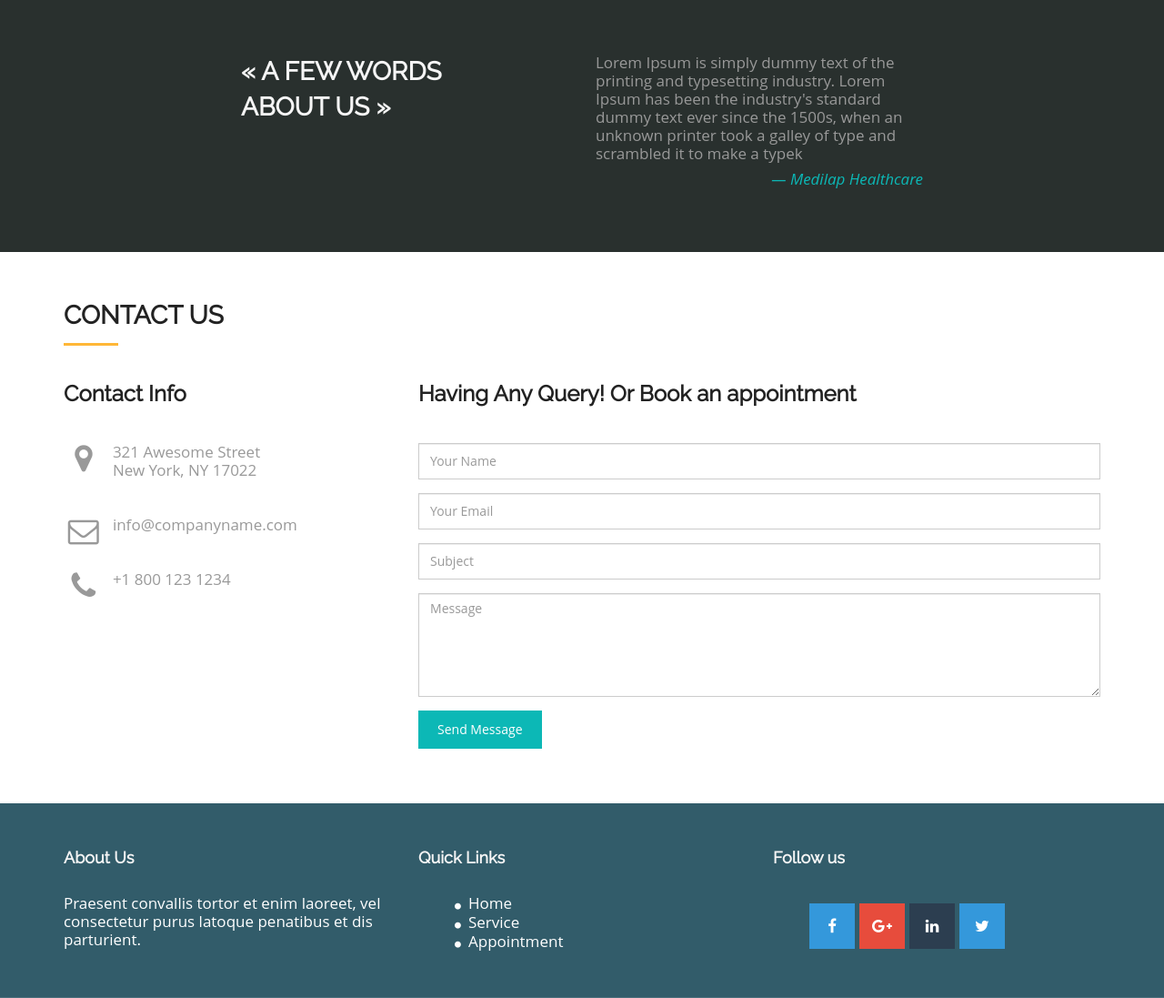
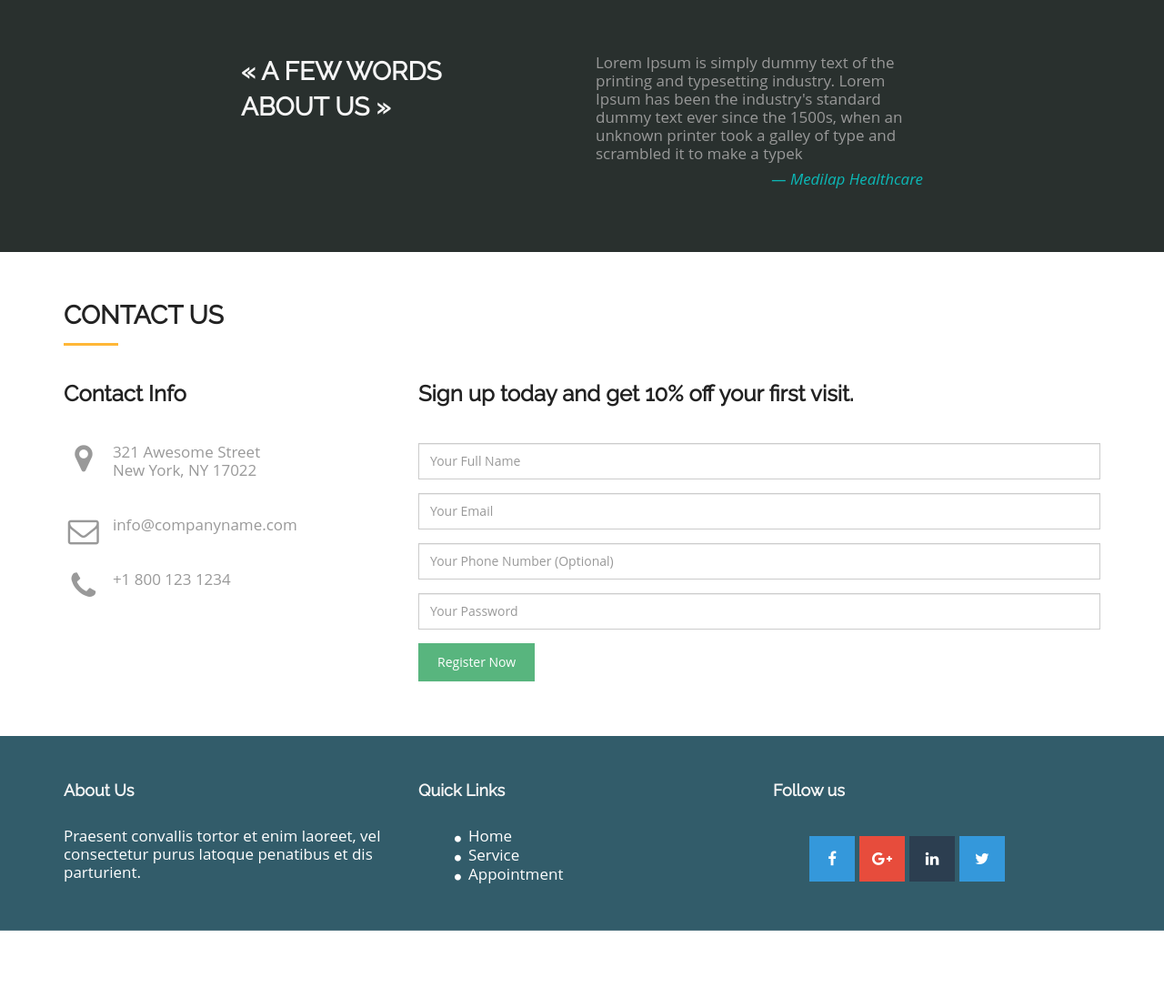
Before and after one commit to gabrielaparra/js-woof, a Node server app: page / in a window 1280 px wide. Shown: the part 2966-4063 px from the top of the page at 91% size. After the commit the page ends 3989 px from the top, so only its background shows below. Run offline with Node 20, Linux system fonts and the light colour scheme; some libraries are stand-ins or nearby versions.

Commit message:
modified signup form and display

```diff
--- a/models/user-model.js
+++ b/models/user-model.js
@@ -15,6 +15,7 @@ const userSchema = new Schema({
     type: String,
     required: true,
   },
+  phoneNumber: { type: String },
   encryptedPassword: {
     type: String,
     required: true,
--- a/public/stylesheets/style.css
+++ b/public/stylesheets/style.css
@@ -375,12 +375,18 @@ contact us
 .space {
     margin-top: 40px;
 }
-.btn-form, .btn-form:hover, .btn-form:focus {
-    background-color: #0cb8b6;
+.btn-form {
+    background-color: rgba(70, 173, 112, 0.9);
     color: #fff;
     border-radius: 0px;
     padding: 10px 20px;
 }
+
+.btn-form:hover, .btn-form:focus {
+	color: #fff;
+	background-color: rgba(255, 183, 55, 0.9);
+}
+
 .br-radius-zero {
     border-radius: 0px;
 }
--- a/views/index.ejs
+++ b/views/index.ejs
@@ -336,32 +336,33 @@
 			    </div>
 				<div class="col-md-8 col-sm-8 marb20">
 					<div class="contact-info">
-							<h3 class="cnt-ttl">Having Any Query! Or Book an appointment</h3>
+							<h3 class="cnt-ttl">Sign up today and get 10% off your first visit.</h3>
 							<div class="space"></div>
 	            <div id="sendmessage">Your message has been sent. Thank you!</div>
               <div id="errormessage"></div>
-							<form action="" method="post" role="form" class="contactForm">
+							<!-- SIGNUP FORM -->
+							<form action="/" method="post" role="form" id="signup" class="contactForm">
 						    <div class="form-group">
-                                    <input type="text" name="name" class="form-control br-radius-zero" id="name" placeholder="Your Name" data-rule="minlen:4" data-msg="Please enter at least 4 chars" />
+	                <input type="text" name="signupFullName" class="form-control br-radius-zero" id="name" placeholder="Your Full Name" data-rule="minlen:4" data-msg="Please enter at least 4 characters" />
 	                <div class="validation"></div>
 	              </div>
 	              <div class="form-group">
-                                    <input type="email" class="form-control br-radius-zero" name="email" id="email" placeholder="Your Email" data-rule="email" data-msg="Please enter a valid email" />
+	                <input type="email" class="form-control br-radius-zero" name="signupEmail" id="email" placeholder="Your Email" data-rule="email" data-msg="Please enter a valid email address" />
 	                <div class="validation"></div>
 	              </div>
 								<div class="form-group">
-                                    <input type="text" class="form-control br-radius-zero" name="subject" id="subject" placeholder="Subject" data-rule="minlen:4" data-msg="Please enter at least 8 chars of subject" />
+	                <input type="tel" class="form-control br-radius-zero" name="signupPhoneNumber" id="email" placeholder="Your Phone Number (Optional)" data-rule="email"/>
 	                <div class="validation"></div>
 	              </div>
 	              <div class="form-group">
-                                    <textarea class="form-control br-radius-zero" name="message" rows="5" data-rule="required" data-msg="Please write something for us" placeholder="Message"></textarea>
+	                <input type="password" class="form-control br-radius-zero" name="signupPassword" id="subject" placeholder="Your Password" data-rule="minlen:4" data-msg="Please enter at least 8 characters" />
 	                <div class="validation"></div>
 	              </div>
-
 								<div class="form-action">
-									<button type="submit" class="btn btn-form">Send Message</button>
+									<button type="submit" class="btn btn-form">Register Now</button>
 								</div>
 							</form>
+
 					</div>
 				</div>
 			</div>
```
Also changed, not shown: routes/authorization-routes.js (+9 -8 lines), views/authorization-views/signup-view.ejs (deleted, +0 -39 lines). Lines whose indentation alone changed are shown as unchanged.
